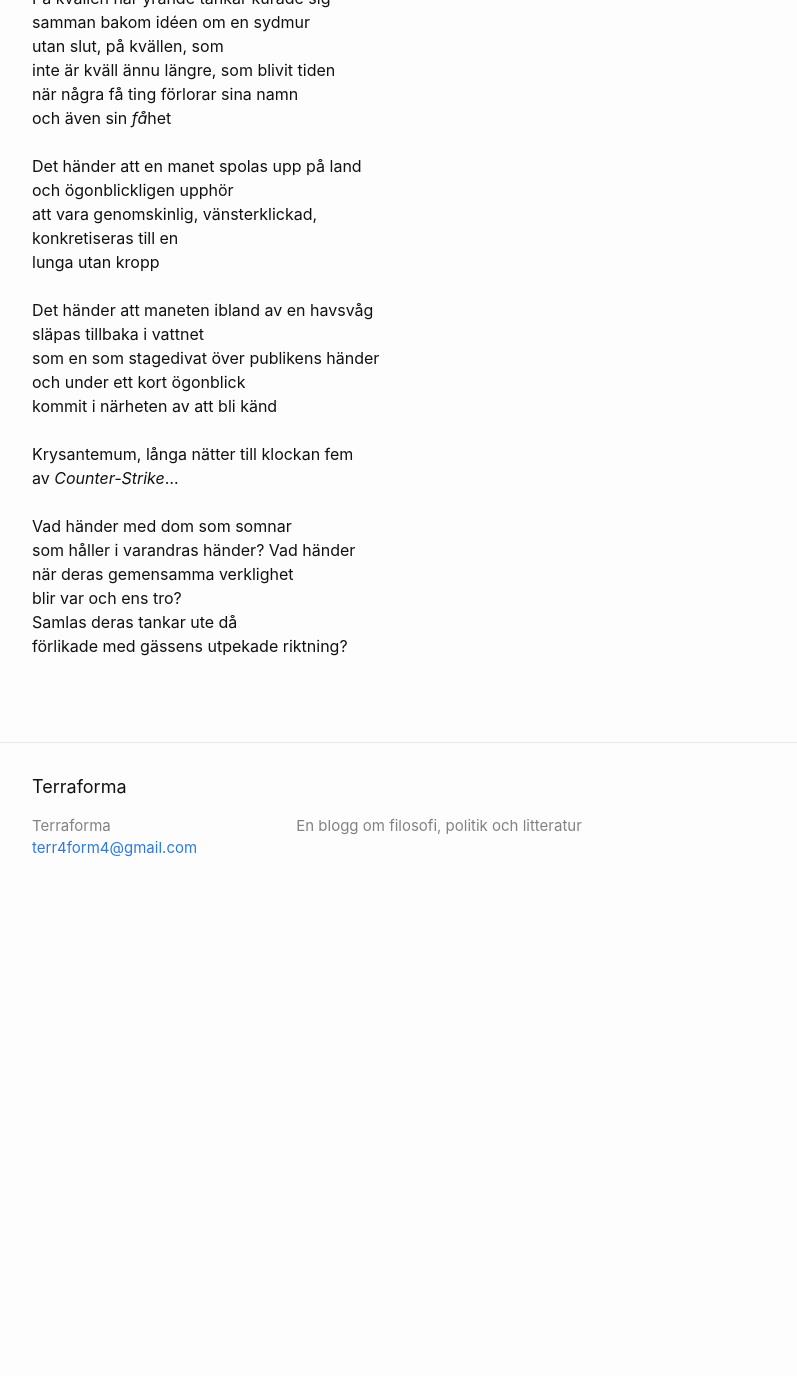
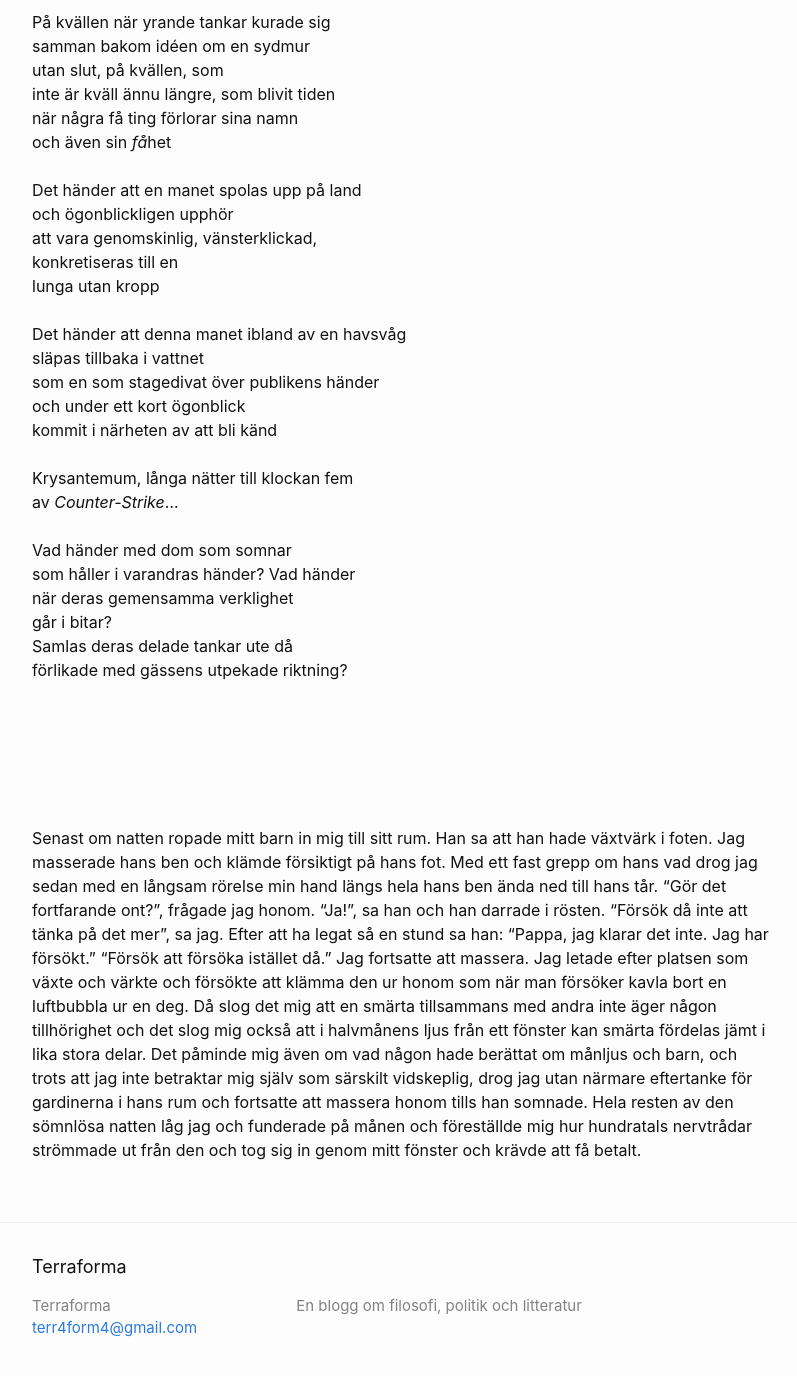
Before and after one commit to terr4form4/terr4form4.github.io, a Jekyll site: the page built from _posts/poesi/2024-01-03-dikter-2023-2024.md, in a window 1280 px wide and 1400 px high, scrolled down 9733 px. Shown: the top 1376 px of the window, without its empty margins (238-1035 px from the left). Built offline with Jekyll 4.4.1, drawn with Linux system fonts in a browser that asks for light colours; comment, search, counter and statistics services are not loaded; before the commit the page ends 10653 px from its top, so only the background shows below that; some of the changed text lies outside the part shown.

Commit message:
prosadikt

```diff
--- a/_posts/poesi/2024-01-03-dikter-2023-2024.md
+++ b/_posts/poesi/2024-01-03-dikter-2023-2024.md
@@ -73,10 +73,10 @@ någon annanstans<br/>
 <br/>
 Kvällens våta fingrar slingrar sig fram<br/>
 genom skogens alla stammar<br/>
-och här kommer den med sin vassa svarta
+och här kommer den med sin vassa svarta<br/>
 penna åter och<br/>
-tecknar ned svaren<br/>
-och sedan de otaliga villkoren<br/>
+tecknar ned svaren och sedan<br/>
+de otaliga villkoren<br/>
 <br/>
 <br/>
 <br/>
@@ -174,7 +174,7 @@ i ett butiksfönster för första gången<br/>
 förstå sin alldeles *sär*skilda fattigdom<br/>
 förstå att på långt håll<br/>
 _’aldrig mer’_ och _’för alltid’_<br/>
-låter ganska lika<br/>
+låter ganska lika, när allt kommer omkring<br/>
 <br/>
 <br/>
 <br/>
@@ -409,7 +409,7 @@ att vara genomskinlig, vänsterklickad,<br/>
 konkretiseras till en<br/>
 lunga utan kropp<br/>
 <br/>
-Det händer att maneten ibland av en havsvåg<br/>
+Det händer att denna manet ibland av en havsvåg<br/>
 släpas tillbaka i vattnet<br/>
 som en som stagedivat över publikens händer<br/>
 och under ett kort ögonblick<br/>
@@ -421,7 +421,13 @@ av *Counter-Strike*...<br/>
 Vad händer med dom som somnar<br/>
 som håller i varandras händer? Vad händer<br/>
 när deras gemensamma verklighet<br/>
-blir var och ens tro?<br/>
-Samlas deras tankar ute då<br/>
+går i bitar?<br/>
+Samlas deras delade tankar ute då<br/>
 förlikade med gässens utpekade riktning?<br/>
 <br/>
+<br/>
+<br/>
+<br/>
+<br/>
+<br/>
+Senast om natten ropade mitt barn in mig till sitt rum. Han sa att han hade växtvärk i foten. Jag masserade hans ben och klämde försiktigt på hans fot. Med ett fast grepp om hans vad drog jag sedan med en långsam rörelse min hand längs hela hans ben ända ned till hans tår. "Gör det fortfarande ont?", frågade jag honom. "Ja!", sa han och han darrade i rösten. "Försök då inte att tänka på det mer", sa jag. Efter att ha legat så en stund sa han: "Pappa, jag klarar det inte. Jag har försökt." "Försök att försöka istället då." Jag fortsatte att massera. Jag letade efter platsen som växte och värkte och försökte att klämma den ur honom som när man försöker kavla bort en luftbubbla ur en deg. Då slog det mig att en smärta tillsammans med andra inte äger någon tillhörighet och det slog mig också att i halvmånens ljus från ett fönster kan smärta fördelas jämt i lika stora delar. Det påminde mig även om vad någon hade berättat om månljus och barn, och trots att jag inte betraktar mig själv som särskilt vidskeplig, drog jag utan närmare eftertanke för gardinerna i hans rum och fortsatte att massera honom tills han somnade. Hela resten av den sömnlösa natten låg jag och funderade på månen och föreställde mig hur hundratals nervtrådar strömmade ut från den och tog sig in genom mitt fönster och krävde att få betalt.
```
